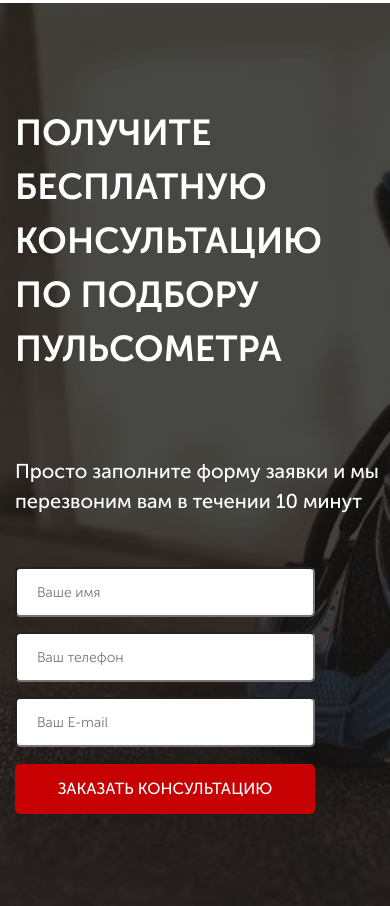
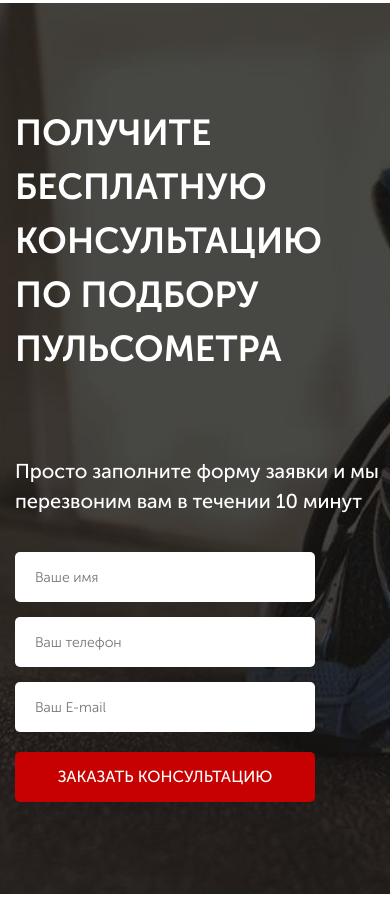
Before and after one commit to 54seo/pulse, a website: page src/index.html in a window 390 px wide. Shown: the part 1368-2274 px from the top of the page. Drawn offline with Linux system fonts and the light colour scheme.

Commit message:
mobile adaptation section-1

```diff
--- a/src/index.html
+++ b/src/index.html
@@ -109,14 +109,23 @@
                 Просто заполните форму заявки
                 и мы перезвоним вам в течении 10 минут
             </div>
-            <div class="consultation__form">
-                <div class="consultation__inputs">
-                    <input  class="consultation__input" type="text" placeholder="Ваше имя">
-                    <input  class="consultation__input" type="text" placeholder="Ваш телефон">
-                    <input  class="consultation__input" type="text" placeholder="Ваш E-mail">
-                </div>
-                <button class="button button_main">заказать кОНСУЛЬТАЦИЮ</button>
-            </div>
+
+
+
+            <!-- <div class="consultation__form"> -->
+
+            <form class="feed-form" action="#">
+
+                <input name="name" required  type="text" placeholder="Ваше имя">
+                <input name="phone" required  type="number" placeholder="Ваш телефон">
+                <input name="email" required  type="email" placeholder="Ваш E-mail">
+
+                <button class="button button_submit">заказать кОНСУЛЬТАЦИЮ</button>
+            </form>
+
+
+
+            <!-- </div> -->
         </div>
     </section>
 </body>
--- a/src/sass/blocks/_buttons.scss
+++ b/src/sass/blocks/_buttons.scss
@@ -8,11 +8,15 @@
     font-weight: 500;
     text-transform: uppercase;
     color: #ffffff;
+    &_main {
+        width: 300px;
+        height: 50px;
+        font-size: 16px;
+        font-weight: 500;
+    }
+    &_submit {
+        width: 100%;
+        height: 50px;
+        font-size: 16px;
+    }
 }
-
-.button_main {
-    width: 300px;
-    height: 50px;
-    font-size: 16px;
-    font-weight: 500;
-}
--- a/src/sass/blocks/_consultation.scss
+++ b/src/sass/blocks/_consultation.scss
@@ -18,25 +18,4 @@
         font-weight: 500;
         color: #ffffff;
     }
-    &__form {
-        margin-top: 36px;
-        width: 300px;
-    }
-    &__inputs {
-        width: 300px;
-    }
-    &__input {
-        margin-top: 15px;
-        width: 300px;
-        height: 50px;
-        background-color: #ffffff;
-        border-radius: 5.0px;
-        padding-left: 20px;
-        font-size: 14px;
-        font-weight: 300;
-        color: #4b4b4b;
-    }
-    &__inputs {
-        margin-bottom: 17px;
-    }
 }
--- /dev/null
+++ b/src/sass/blocks/_forms.scss
@@ -0,0 +1,20 @@
+.feed-form {
+    margin-top: 36px;
+    display: flex;
+    flex-direction: column;
+    width: 300px;
+    input {
+        height: 50px;
+        background-color: #ffffff;
+        border-radius: 5.0px;
+        margin-bottom: 15px;
+        border: none;
+        padding: 0 20px;
+        font-size: 14px;
+        font-weight: 300;
+        color: #4b4b4b;
+        &:nth-child(3) {
+            margin-bottom: 20px;
+        }
+    }
+}
--- a/src/sass/style.scss
+++ b/src/sass/style.scss
@@ -15,3 +15,4 @@
 @import 'blocks/buttons';
 @import 'blocks/advantages';
 @import 'blocks/consultation';
+@import 'blocks/forms'
```
Also changed, not shown: src/css/style.min.css.
